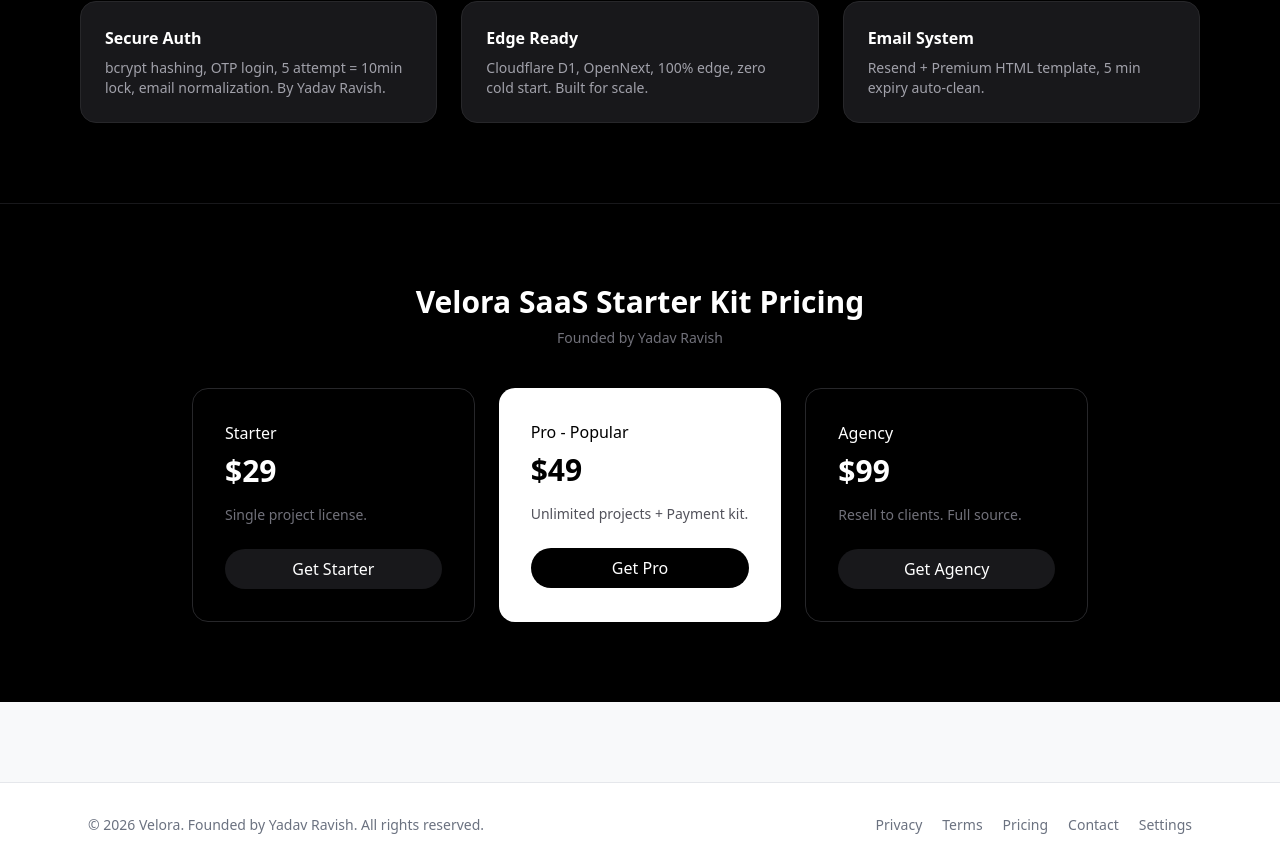
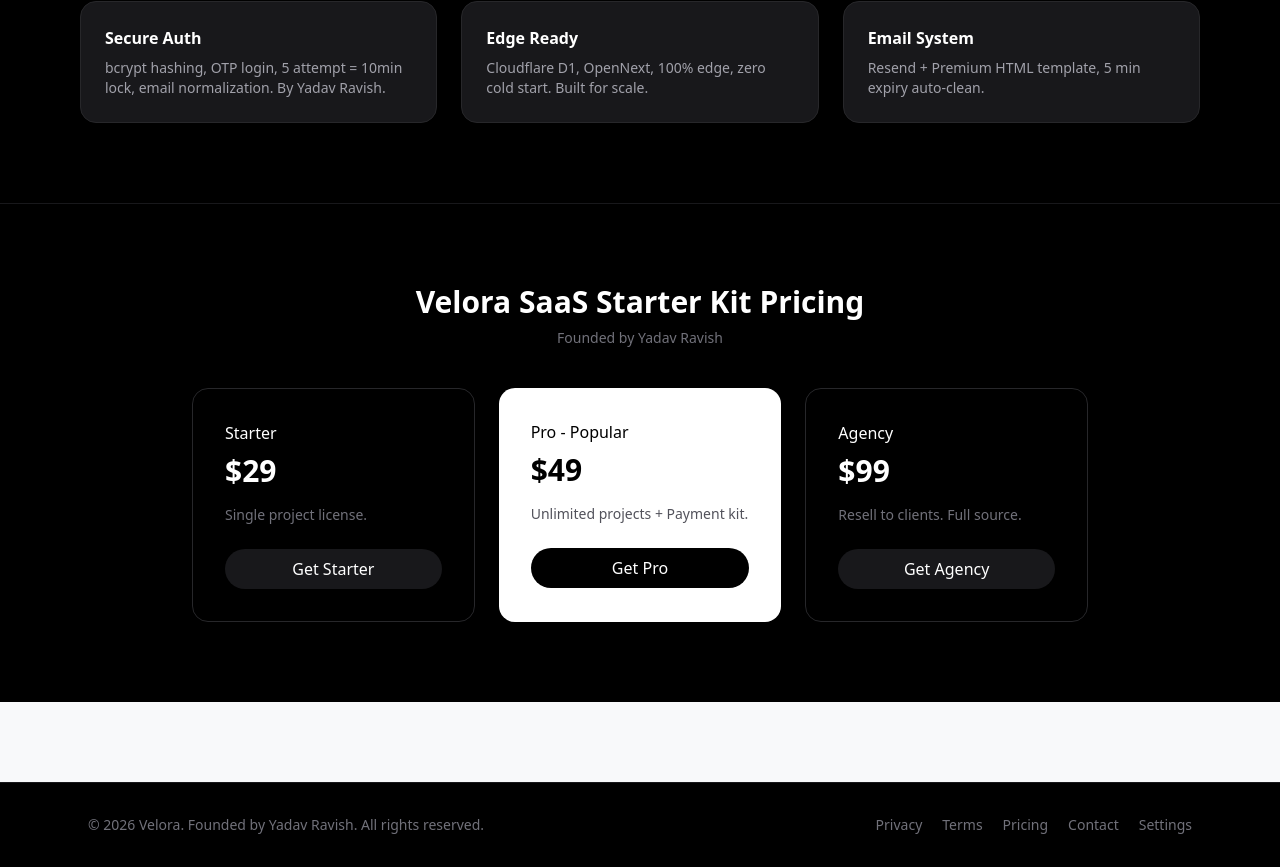
Before and after one commit to Ravs10/saas-starter-kit, a Next.js app: page / in a window 1280 px wide. Shown: the part 1004-1871 px from the top of the page. Built offline with nearby package versions, Linux system fonts and the light colour scheme.

Commit message:
Change footer background and text colors

```diff
--- a/app/components/Footer.tsx
+++ b/app/components/Footer.tsx
@@ -4,21 +4,21 @@ import { SITE_CONFIG } from "@/app/config"
 
 export default function Footer() {
   return (
-    <footer className="w-full border-t mt-20 bg-white">
+    <footer className="w-full border-t border-zinc-900 mt-20 bg-black">
       <div className="max-w-6xl mx-auto px-6 py-8 flex flex-col md:flex-row justify-between items-center gap-4">
 
-        {/* Left - footerText from config */}
-        <p className="text-sm text-gray-500">
-          {SITE_CONFIG.footerText}
+        {/* Left - footerText from config + Fallback branding */}
+        <p className="text-sm text-zinc-500">
+          {SITE_CONFIG.footerText || "© 2026 Velora - Founded by Yadav Ravish. Built on Cloudflare."}
         </p>
 
         {/* Right - footerLinks from config */}
         <div className="flex items-center gap-5 flex-wrap justify-center">
-          {SITE_CONFIG.footerLinks.map((link) => (
+          {SITE_CONFIG.footerLinks?.map((link: any) => (
             <Link
               key={link.name}
               href={link.href}
-              className="text-sm text-gray-500 hover:text-black transition capitalize"
+              className="text-sm text-zinc-500 hover:text-white transition capitalize"
             >
               {link.name}
             </Link>
```
